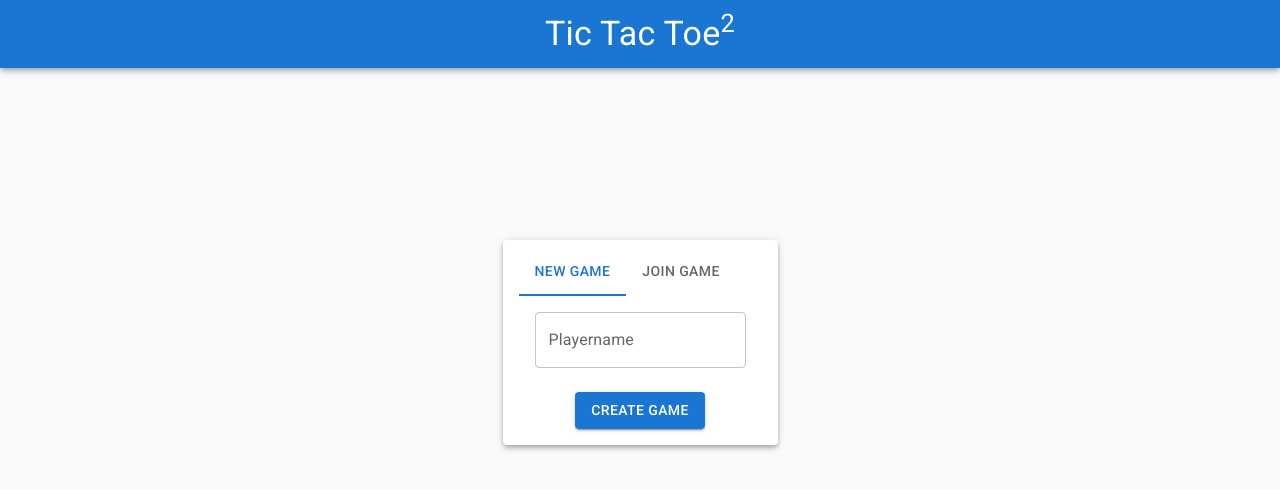
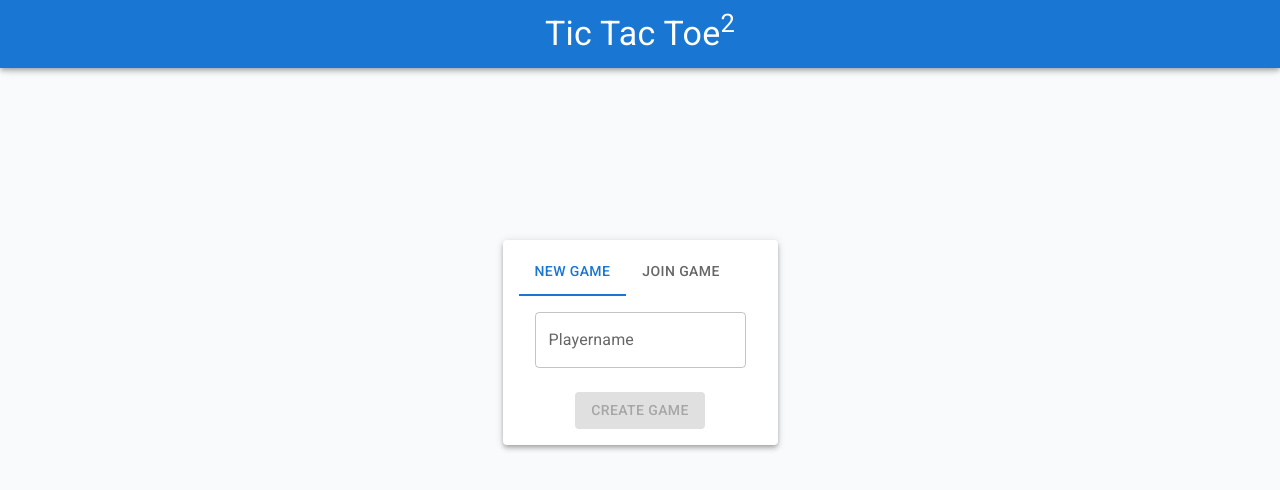
Before and after one commit to CubexsOne/TicTacToe-squared, a React (Vite) app in the folder frontend/: page /game in a window 1280 px wide. Shown: the top 490 px of the page. Built offline with nearby package versions, Linux system fonts and the light colour scheme; some icons are missing.

Commit message:
Add length-validation for create by playername button

```diff
--- a/frontend/src/views/create-game/CreateGame.tsx
+++ b/frontend/src/views/create-game/CreateGame.tsx
@@ -48,18 +48,19 @@ export const CreateGame: FC = () => {
 					<>
 						<CardContent>
 							<TextField
+								className="w-full"
 								id="playername-input"
 								label={t('view_create_game_playername_input_label')}
+								onChange={handlePlayernameInput}
+								value={playername}
 								variant="outlined"
-								value={playername}
-								onChange={handlePlayernameInput}
-								className="w-full"
 							/>
 						</CardContent>
 						<CardActions className="justify-center">
 							<Button
 								aria-label={t('view_create_game_game_create_button')}
 								children={t('view_create_game_game_create_button')}
+								disabled={playername.length === 0}
 								onClick={handleGameCreation}
 								variant="contained"
 							/>
@@ -70,12 +71,12 @@ export const CreateGame: FC = () => {
 					<>
 						<CardContent className="flex items-center justify-between gap-2">
 							<TextField
+								className="w-full"
 								id="game-id-input"
 								label={t('view_create_game_game_id_input_label')}
+								onChange={handleGameIdInput}
+								value={gameId}
 								variant="outlined"
-								value={gameId}
-								onChange={handleGameIdInput}
-								className="w-full"
 							/>
 						</CardContent>
 						<CardActions className="justify-center">
```
